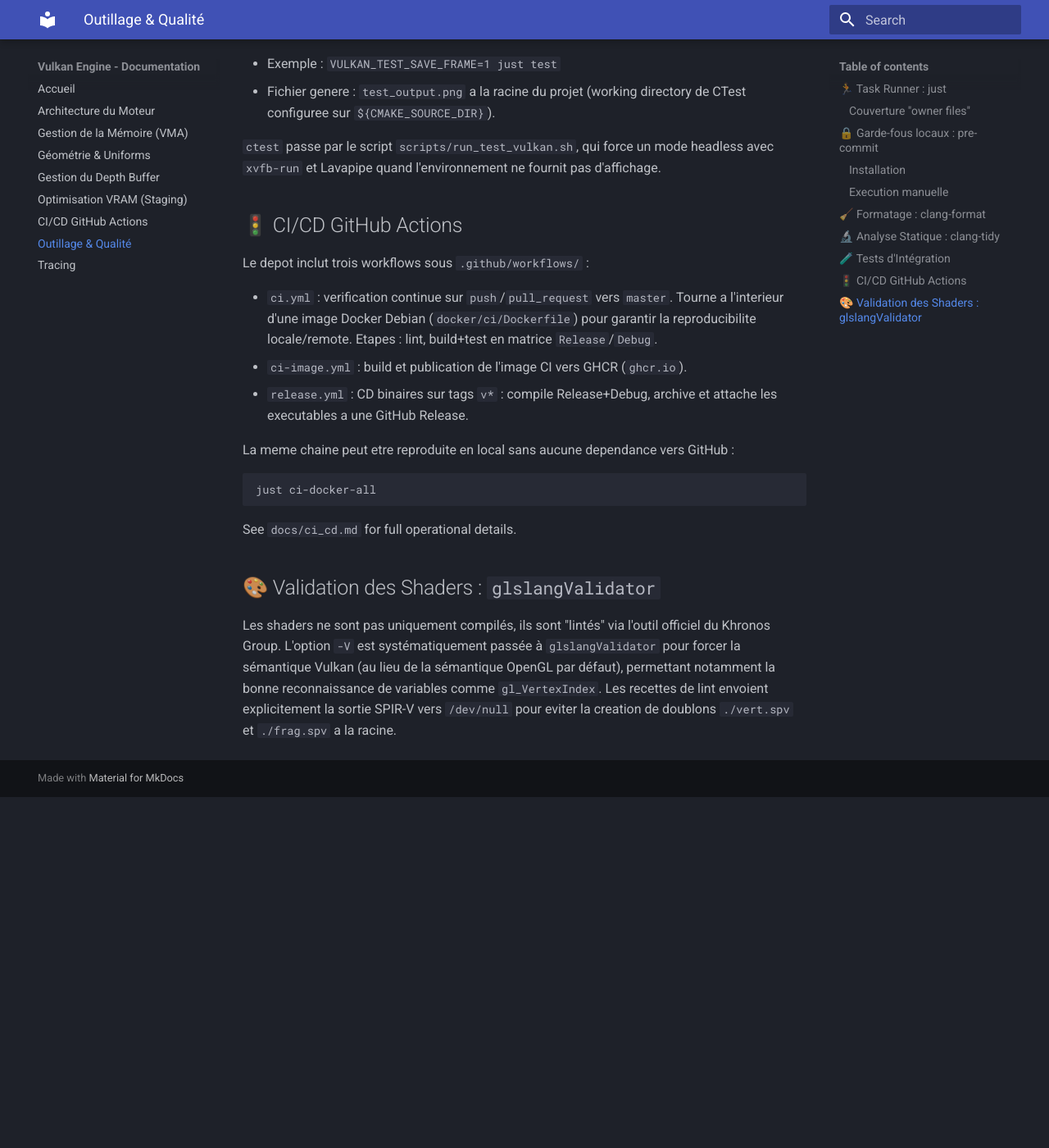
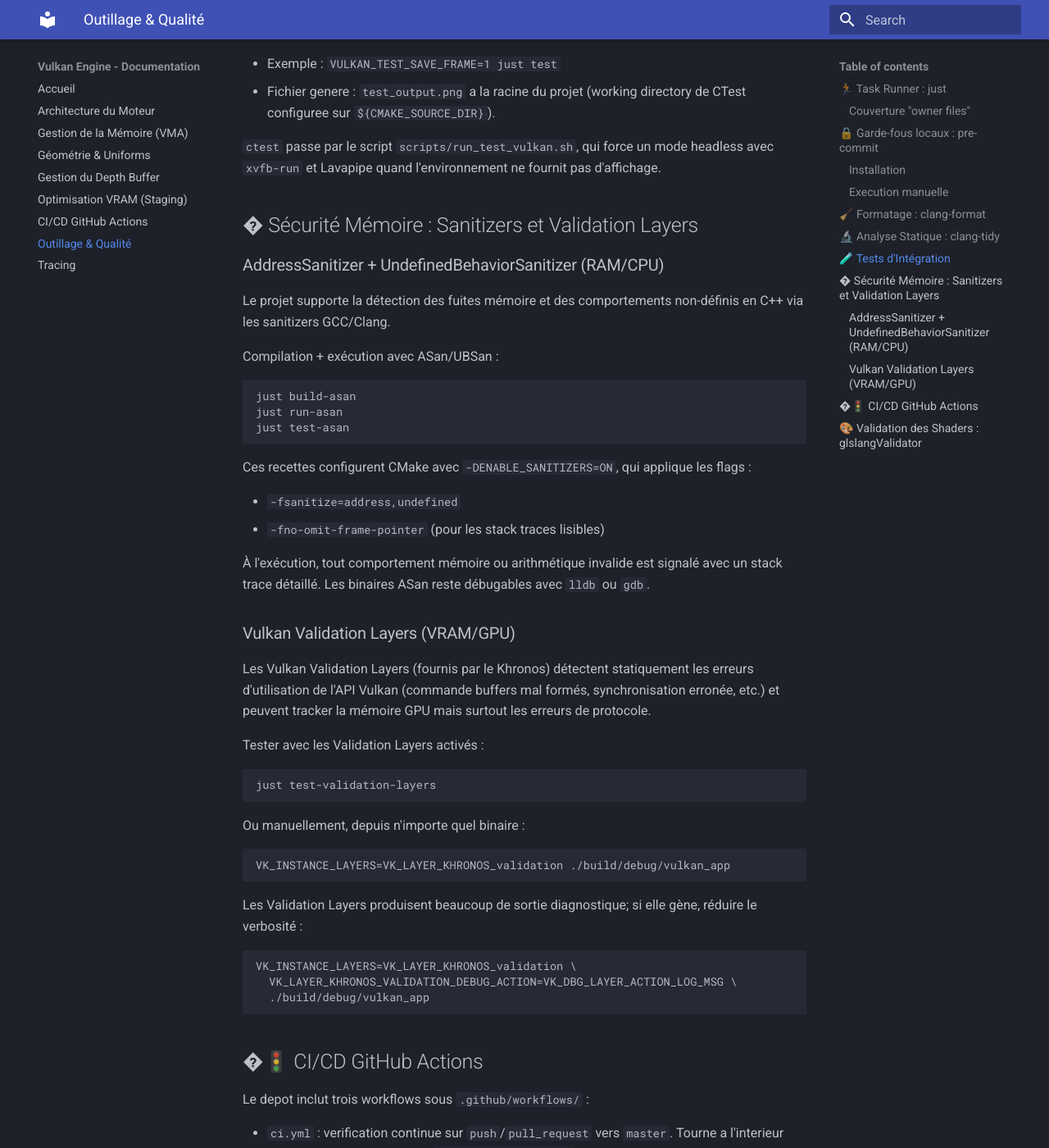
Before and after one commit to yoyonel/suckless-vulkan, an MkDocs documentation site: the page built from docs/tooling.md, in a window 1280 px wide and 1400 px high, scrolled down 2718 px. Shown: the whole window at 82% size. Built offline with MkDocs 1.6.1 and Material for MkDocs 9.7.7, drawn with Linux system fonts in a browser that asks for light colours; before the commit the page ends 3690 px from its top, so only the background shows below that.

Commit message:
feat(sanitizers): add ASan/UBSan and Vulkan Validation Layers support
Memory safety:
- CMakeLists.txt: new ENABLE_SANITIZERS option (-fsanitize=address,undefined)
- Justfile: new recipes for build-asan, run-asan, test-asan
- Docs: comprehensive guide for CPU/RAM and GPU/VRAM memory checking

Recipes:
- just build-asan: compile Debug with ASan + UBSan
- just run-asan: execute with address/undefined behavior checks
- just test-asan: run integration tests under ASan
- just test-validation-layers: run tests with Vulkan Validation Layers enabled

Validation Layers can also be activated manually:
  VK_INSTANCE_LAYERS=VK_LAYER_KHRONOS_validation ./build/debug/vulkan_app

````diff
--- a/docs/tooling.md
+++ b/docs/tooling.md
@@ -88,7 +88,55 @@ La capture disque est activee uniquement si la variable d'environnement `VULKAN_
 
 `ctest` passe par le script `scripts/run_test_vulkan.sh`, qui force un mode headless avec `xvfb-run` et Lavapipe quand l'environnement ne fournit pas d'affichage.
 
-## 🚦 CI/CD GitHub Actions
+## �️ Sécurité Mémoire : Sanitizers et Validation Layers
+
+### AddressSanitizer + UndefinedBehaviorSanitizer (RAM/CPU)
+
+Le projet supporte la détection des fuites mémoire et des comportements non-définis en C++ via les sanitizers GCC/Clang.
+
+Compilation + exécution avec ASan/UBSan :
+
+```bash
+just build-asan
+just run-asan
+just test-asan
+```
+
+Ces recettes configurent CMake avec `-DENABLE_SANITIZERS=ON`, qui applique les flags :
+
+- `-fsanitize=address,undefined`
+- `-fno-omit-frame-pointer` (pour les stack traces lisibles)
+
+À l'exécution, tout comportement mémoire ou arithmétique invalide est signalé avec un stack trace
+détaillé. Les binaires ASan reste débugables avec `lldb` ou `gdb`.
+
+### Vulkan Validation Layers (VRAM/GPU)
+
+Les Vulkan Validation Layers (fournis par le Khronos) détectent statiquement les erreurs d'utilisation
+de l'API Vulkan (commande buffers mal formés, synchronisation erronée, etc.) et peuvent tracker
+la mémoire GPU mais surtout les erreurs de protocole.
+
+Tester avec les Validation Layers activés :
+
+```bash
+just test-validation-layers
+```
+
+Ou manuellement, depuis n'importe quel binaire :
+
+```bash
+VK_INSTANCE_LAYERS=VK_LAYER_KHRONOS_validation ./build/debug/vulkan_app
+```
+
+Les Validation Layers produisent beaucoup de sortie diagnostique; si elle gène, réduire le verbosité :
+
+```bash
+VK_INSTANCE_LAYERS=VK_LAYER_KHRONOS_validation \
+  VK_LAYER_KHRONOS_VALIDATION_DEBUG_ACTION=VK_DBG_LAYER_ACTION_LOG_MSG \
+  ./build/debug/vulkan_app
+```
+
+## �🚦 CI/CD GitHub Actions
 
 Le depot inclut trois workflows sous `.github/workflows/` :
 
````
Also changed, not shown: CMakeLists.txt (+11 -0 lines), 1 other file.
